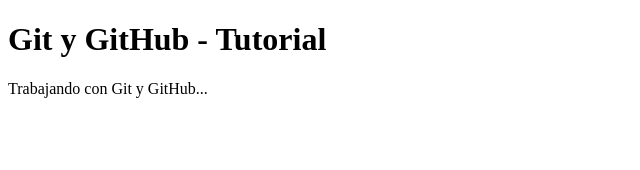
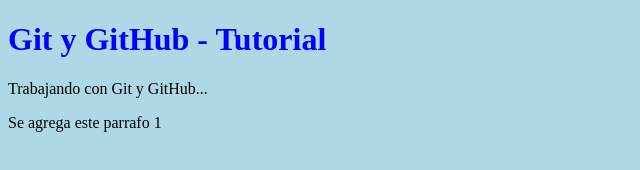
Before and after one commit to ricardo-marcelo/Git_GitHub_Tutorial, a plain HTML site: page index.html in a window 1280 px wide. Shown: the whole page, without its empty margins (0-640 px from the left). Drawn offline with Linux system fonts and the light colour scheme.

Commit message:
Agregando parrafo 1

```diff
--- a/css/main.css
+++ b/css/main.css
@@ -0,0 +1,7 @@
+body{
+	background-color: lightblue;
+}
+
+h1{
+	color: blue;
+}
--- a/index.html
+++ b/index.html
@@ -2,9 +2,11 @@
 <html>
 <head>
     <title>Git y GitHub - Tutorial</title>
+    <link rel="stylesheet" type="text/css" href="css/main.css">
 </head>
 <body>
     <h1>Git y GitHub - Tutorial</h1>
     <p>Trabajando con Git y GitHub...</p>
+    <p>Se agrega este parrafo 1</p>
 </body>
 </html>
```
